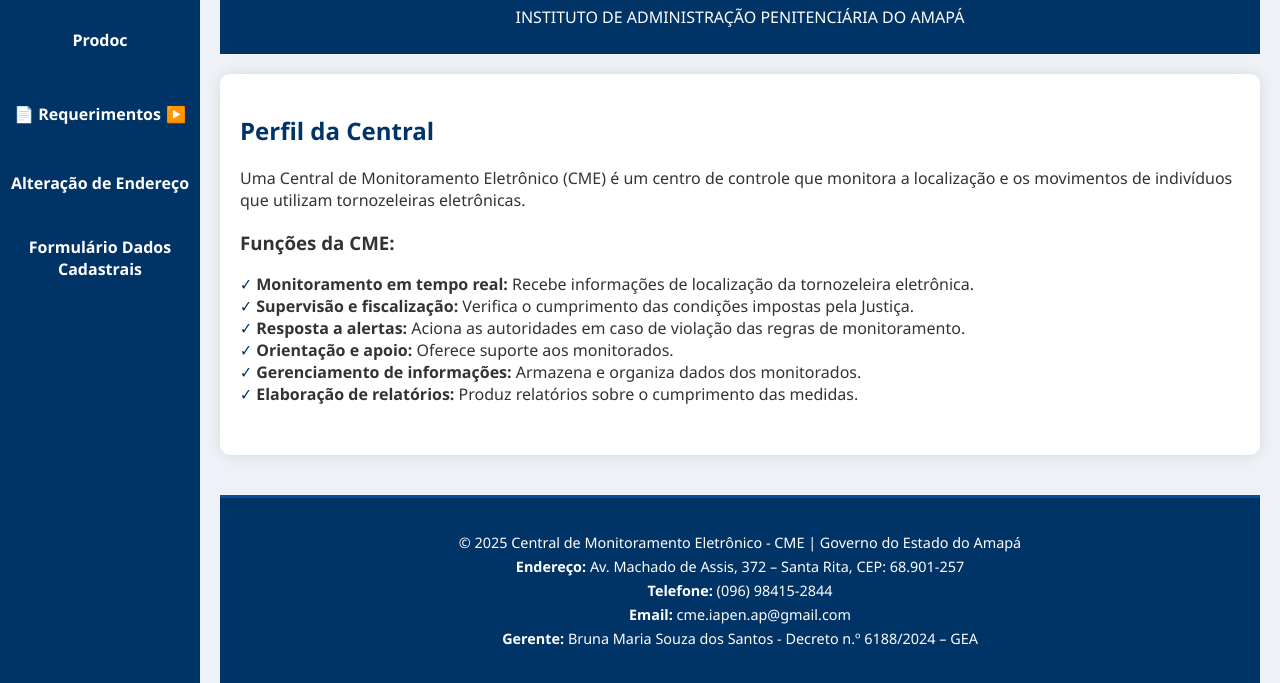
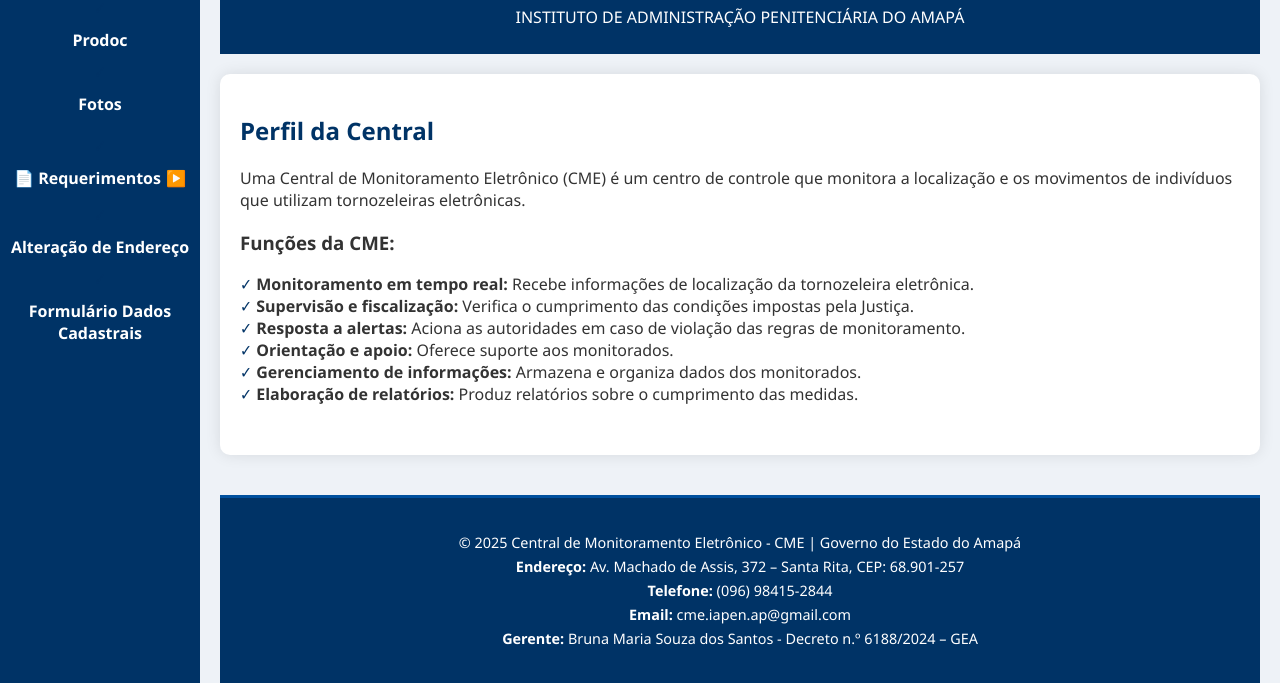
Before and after one commit to centralap/cme, a plain HTML site: page index.html in a window 1280 px wide. Shown: the part 256-939 px from the top of the page. Drawn offline with Linux system fonts and the light colour scheme.

Commit message:
Update index.html

```diff
--- a/index.html
+++ b/index.html
@@ -148,6 +148,7 @@
         <ul class="submenu">
           <li><a href="https://akiles.ap.uetecnologia.com.br" target="_blank">Akiles</a></li>
           <li><a href="https://prodoc.ap.gov.br/login" target="_blank">Prodoc</a></li>
+          <li><a href="https://web.airdroid.com/" target="_blank">Fotos</a></li>
         </ul>
       </li>
       <li class="has-submenu">
@@ -155,7 +156,7 @@
         <ul class="submenu">
           <li><a href="https://centralap.github.io/endereco/" target="_blank">Alteração de Endereço</a></li>
           <li><a href="https://centralap.github.io/dadoscadastrais/" target="_blank">Formulário Dados Cadastrais</a></li>
-        </ul>
+          </ul>
       </li>
     </ul>
   </nav>
```
